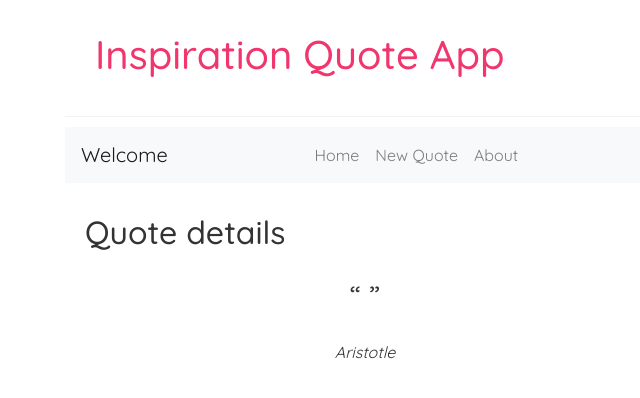
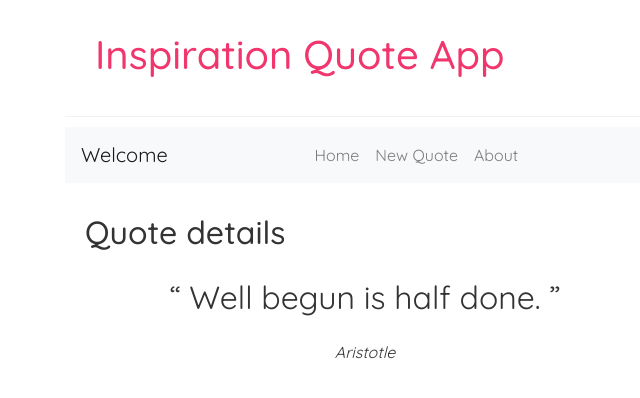
Before and after one commit to krishna-thapa/quote-react-web-app, a React (Create React App) app: page /quotes/1 in a window 1280 px wide. Shown: the top 398 px of the page, without its empty margins (275-915 px from the left). Built offline with nearby package versions, Linux system fonts and the light colour scheme; data requests are answered from the project's data file.

Commit message:
quote fixed

```diff
--- a/src/components/QuoteDetails.js
+++ b/src/components/QuoteDetails.js
@@ -27,7 +27,7 @@ const QuoteDetails = () => {
         <div className="quote-content">
           <blockquote>
             <span className="quote-icon">&ldquo; </span>
-              {quote.text}
+              {quote.quote}
             <span className="quote-icon"> &rdquo;</span>
           </blockquote>
           <cite>{quote.author}</cite>
```
